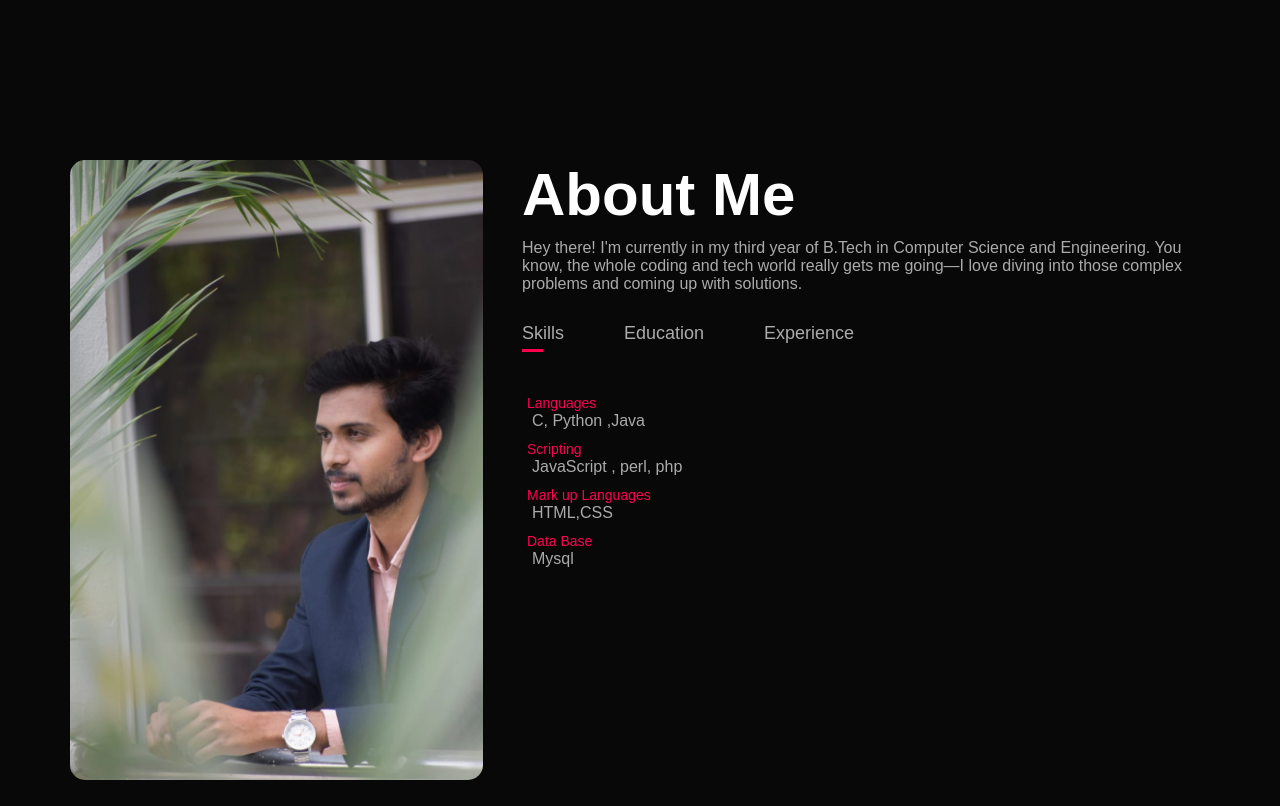
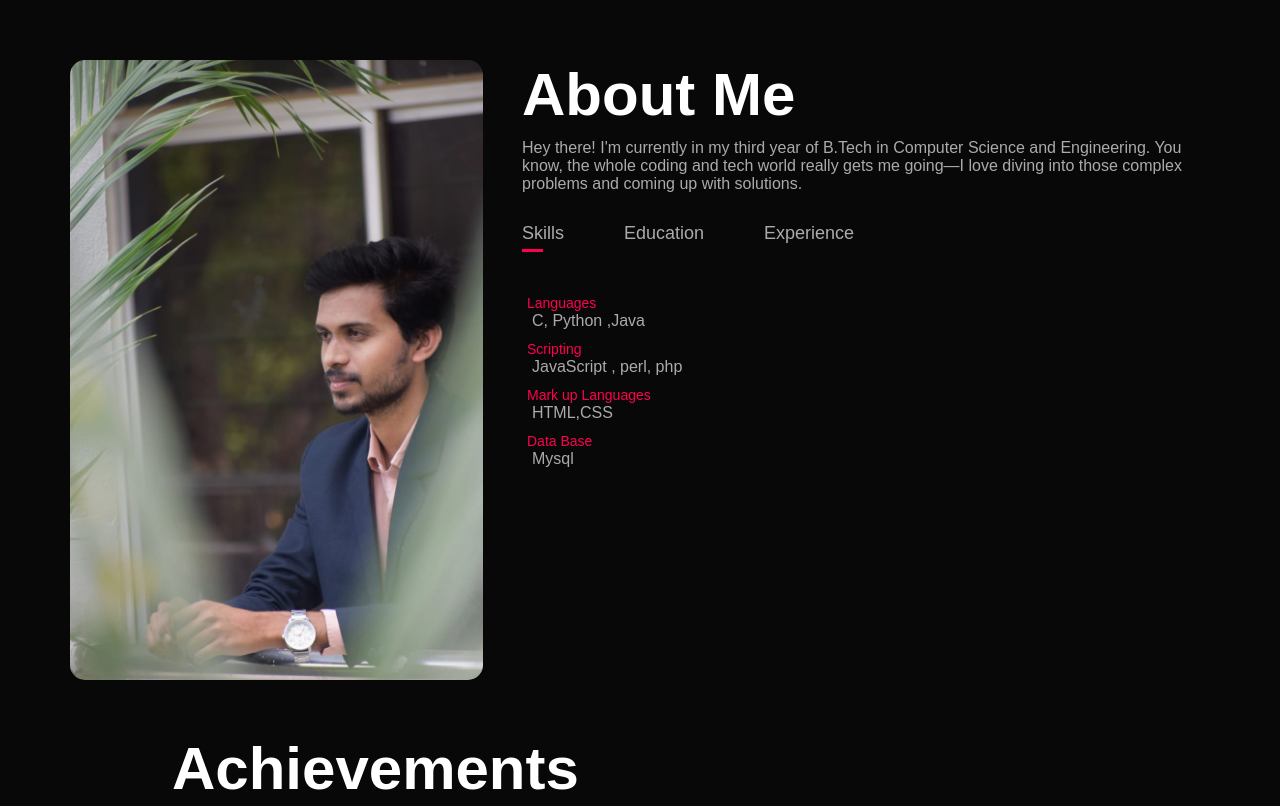
Before and after one commit to Tharun-kumar13/portfolio, a plain HTML site: page index.html in a window 1280 px wide. Shown: the part 680-1486 px from the top of the page. Drawn offline with Linux system fonts and the light colour scheme.

Commit message:
index.css

```diff
--- a/index.css
+++ b/index.css
@@ -93,7 +93,7 @@ nav ul li a:hover::after{
 #about{
     padding: 80px 0;
     color: #ababab;
-    margin-top: -100px;
+    margin-top: -200px;
 }
 .row{
     display: flex;
```
